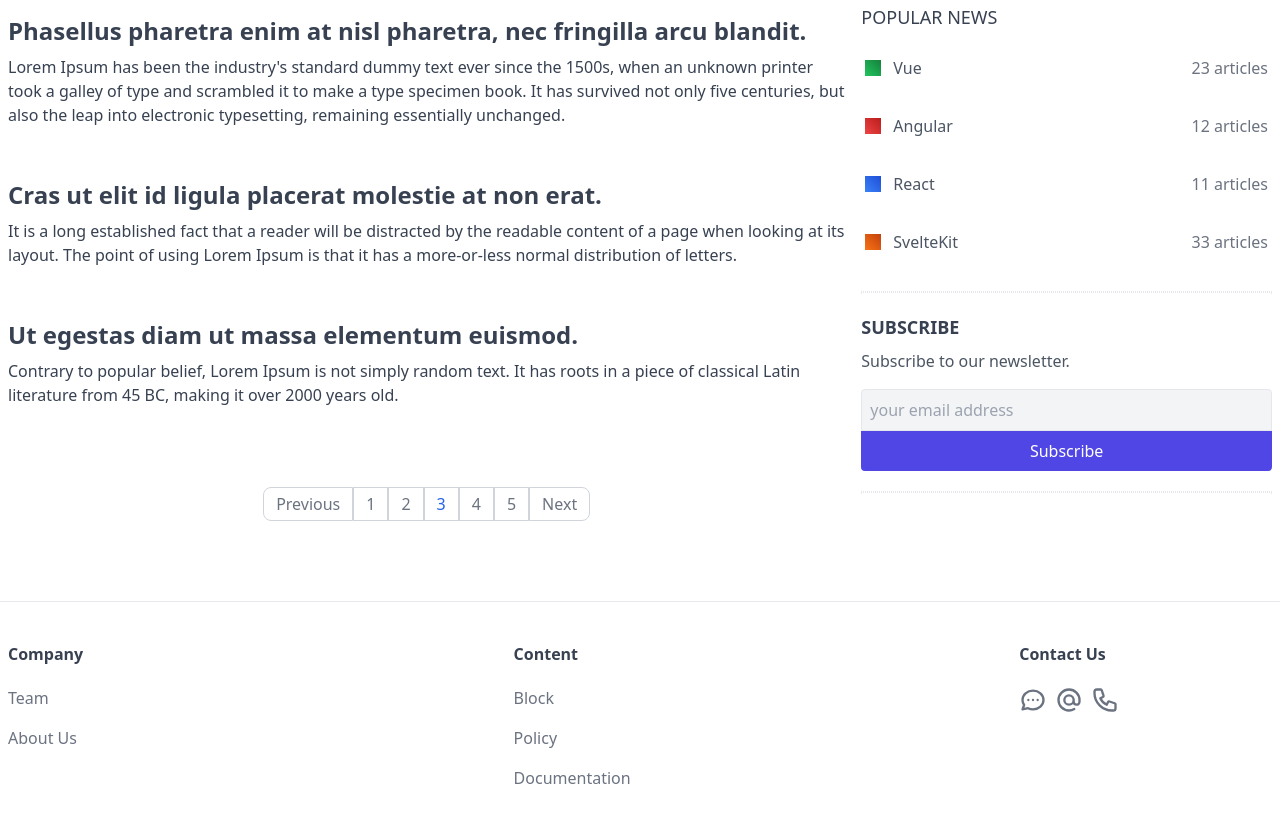
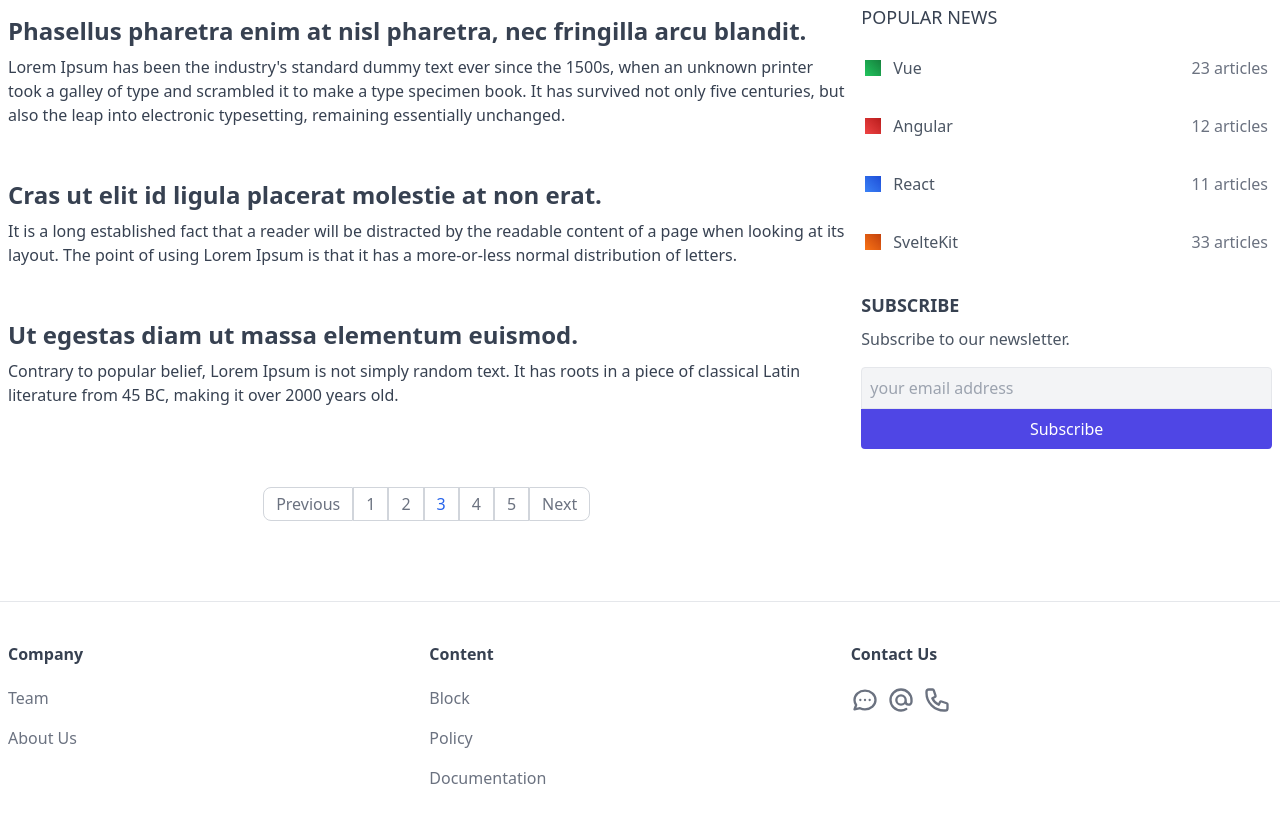
Before and after one commit to Medvedev-Savelii/tailwindcss_first_project, a website: page index.html in a window 1280 px wide. Shown: the part 509-1332 px from the top of the page. Drawn offline with Linux system fonts and the light colour scheme.

Commit message:
17-commit

```diff
--- a/index.html
+++ b/index.html
@@ -56,7 +56,6 @@
         <a class="text-gray-600 hover:text-gray-900" href="#">Tech</a>
       </div>
     </div>
-
     <!-- banners -->
     <section class="px-2 lg:flex lg:space-x-2">
       <a class="w-full lg:w-2/3 bg-violet-300 h-96 mb-4 relative rounded inline-block overflow-hidden" href="#">
@@ -75,9 +74,8 @@
         </div>
       </a>
     </section>
-
-    <main class="flex">
-      <div class="w-2/3">
+    <main class="lg:flex">
+      <div class="w-full lg:w-2/3">
         <!-- post cards -->
         <section class="px-2">
           <a class="block mb-10" href="#">
@@ -150,9 +148,9 @@
         </div>
       </div>
 
-      <div class="w-1/3 px-2">
-        <!-- posts -->
-        <div class="mb-5">
+      <div class="w-full lg:w-1/3 px-2 md:flex md:space-x-6 lg:block lg:space-x-0">
+        <!-- topics -->
+        <div class="w-full md:w-1/2 lg:w-full mb-5">
           <h5 class="ont-bold text-lg uppercase text-gray-700 mb-2">Popular news</h5>
           <ul>
             <li class="px-1 py-4 border-y border-white hover:border-gray-200">
@@ -185,10 +183,12 @@
             </li>
           </ul>
         </div>
+
+        <div class="w-full md:w-1/2 lg:w-full">
           <!-- divider -->
-        <div class="border border-dotted"></div>
+          <div class="border border-dotted  md:hidden"></div>
           <!-- subscribe -->
-        <div class="my-5">
+          <div class="my-5 md:my-0 lg:my-5">
             <h5 class="font-bold text-lg uppercase text-gray-700 mb-2">
               Subscribe
             </h5>
@@ -200,14 +200,16 @@
             </button>
           </div>
           <!-- divider -->
-        <div class="border border-dotted"></div>
+          <div class="border border-dotted  md:hidden"></div>
+        </div>
+
       </div>
     </main>
-
     <!-- footer -->
     <footer class="border-t mt-10 py-10 px-2">
-      <div class="flex">
-        <div class="mb-5 w-2/5">
+
+      <div class="md:flex">
+        <div class="w-full mb-5 md:w-2/5">
           <h6 class="font-semibold text-gray-700 mb-3">Company</h6>
           <ul>
             <li>
@@ -219,8 +221,8 @@
           </ul>
         </div>
 
-        <div class="w-2/5">
-          <h6 class="font-semibold text-gray-700 mb-3">Content</h6>
+        <div class="w-full mb-5 md:w-2/5"">
+          <h6 class=" font-semibold text-gray-700 mb-3">Content</h6>
           <ul>
             <li>
               <a class="footer-link" href="#">Block</a>
@@ -234,8 +236,8 @@
           </ul>
         </div>
 
-        <div class="w-1/5">
-          <h6 class="font-semibold text-gray-700 mb-3">Contact Us</h6>
+        <div class="w-full md:w-2/5"">
+          <h6 class=" font-semibold text-gray-700 mb-3">Contact Us</h6>
           <ul class="flex">
             <li class="mr-2">
               <a class="footer-link" href="#">
```
Also changed, not shown: public/styles.css. Lines whose indentation alone changed are shown as unchanged.
